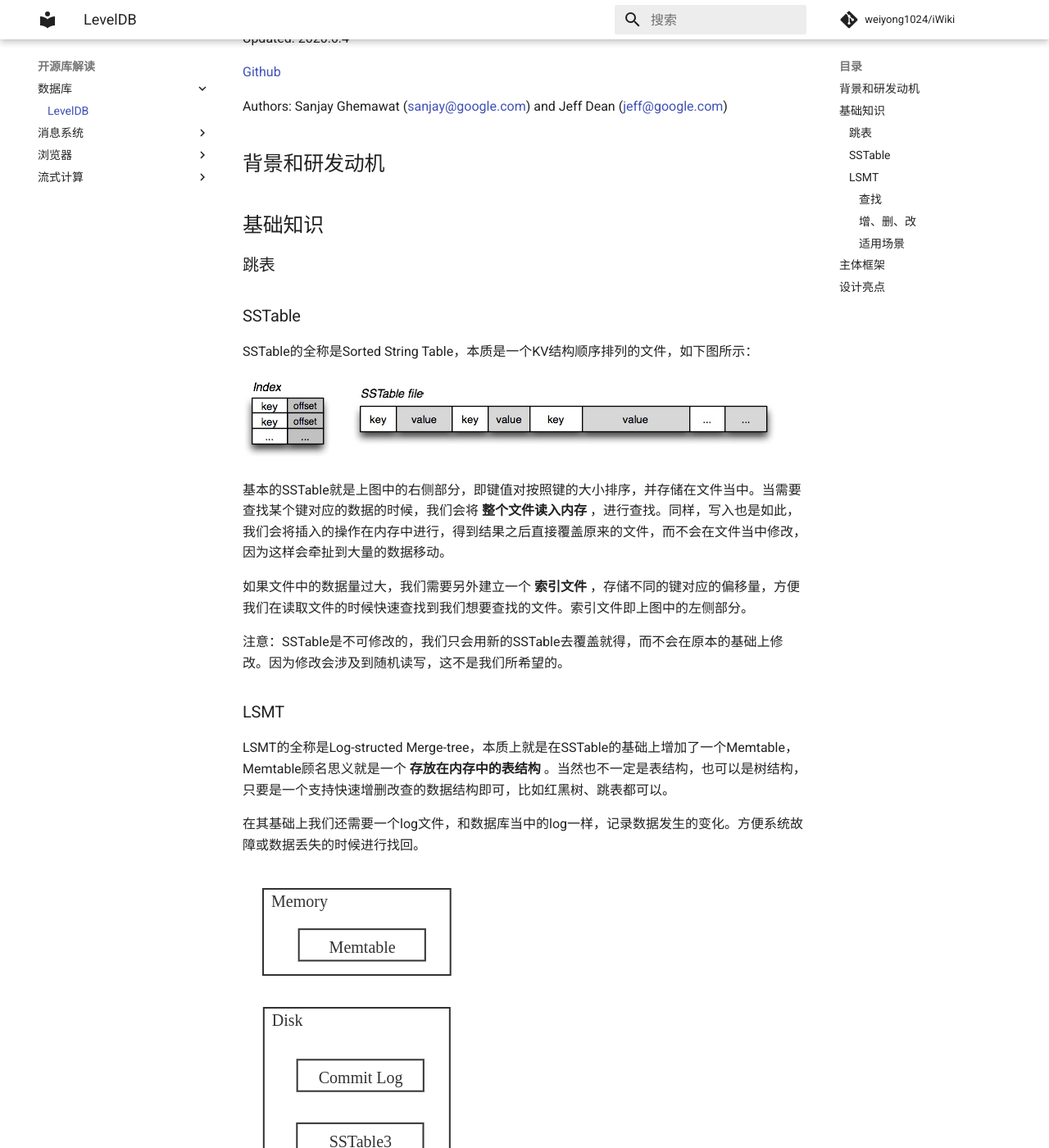
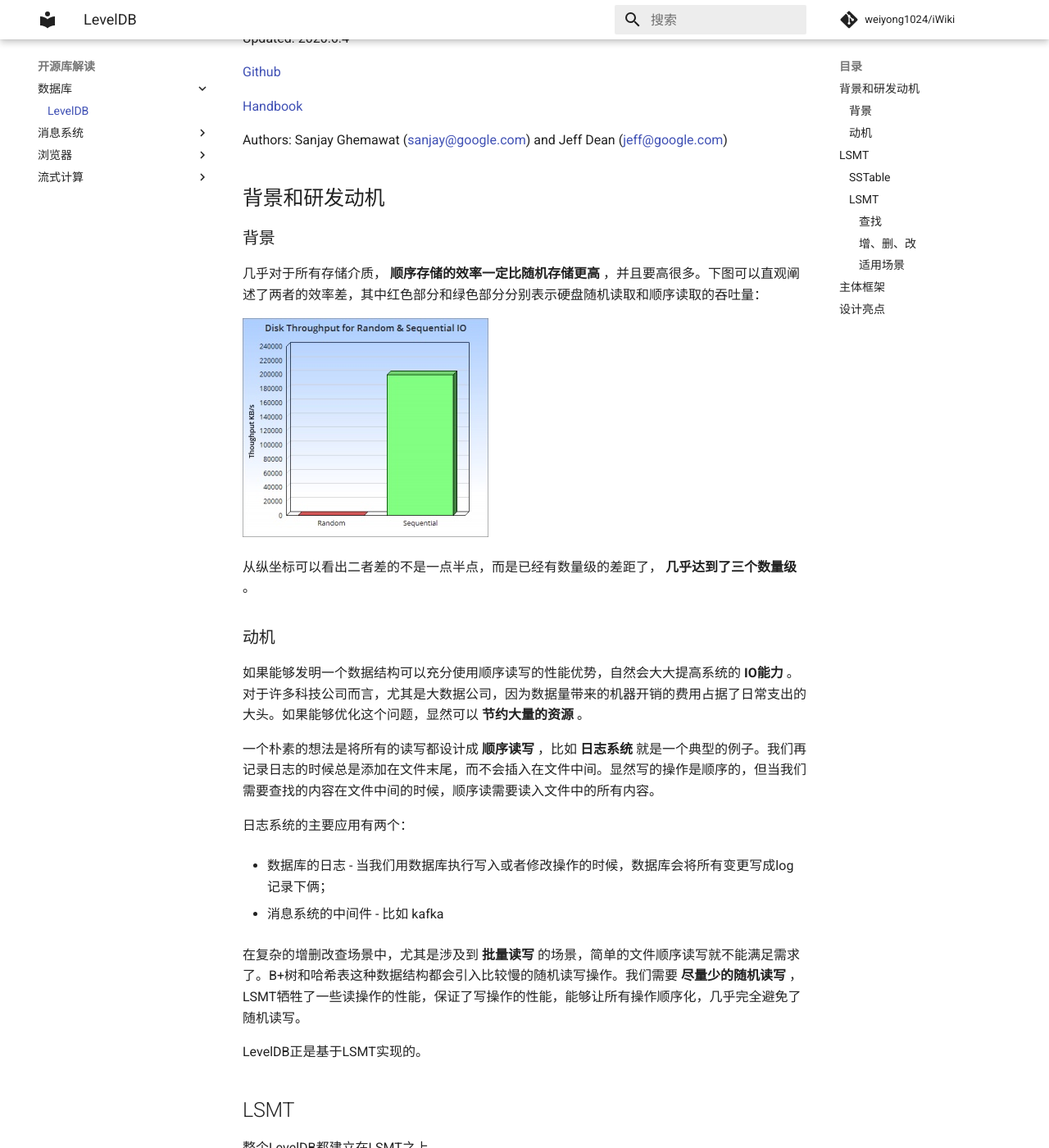
Before and after one commit to weiyong1024/iWiki, an MkDocs documentation site: the page built from docs/open_source/database/leveldb.md, in a window 1280 px wide and 1400 px high, scrolled down 195 px. Shown: the whole window at 82% size. Built offline with MkDocs 1.6.1 and Material for MkDocs 9.7.7, drawn with Linux system fonts in a browser that asks for light colours; comment, search, counter and statistics services are not loaded.

Commit message:
Add on LevelDB

```diff
--- a/docs/open_source/database/leveldb.md
+++ b/docs/open_source/database/leveldb.md
@@ -3,6 +3,8 @@
 Updated: 2020.6.4
 
 [Github](https://github.com/google/leveldb)
+
+[Handbook](https://leveldb-handbook.readthedocs.io/zh/latest/basic.html)
 
 Authors: Sanjay Ghemawat (sanjay@google.com) and Jeff Dean (jeff@google.com)
 
@@ -10,9 +12,33 @@ Authors: Sanjay Ghemawat (sanjay@google.com) and Jeff Dean (jeff@google.com)
 
 ## 背景和研发动机
 
-## 基础知识
+### 背景
 
-### 跳表
+几乎对于所有存储介质， **顺序存储的效率一定比随机存储更高** ，并且要高很多。下图可以直观阐述了两者的效率差，其中红色部分和绿色部分分别表示硬盘随机读取和顺序读取的吞吐量：
+
+![DiskIO](./images/disk_io.png)
+
+从纵坐标可以看出二者差的不是一点半点，而是已经有数量级的差距了， **几乎达到了三个数量级** 。
+
+### 动机
+
+如果能够发明一个数据结构可以充分使用顺序读写的性能优势，自然会大大提高系统的 **IO能力** 。对于许多科技公司而言，尤其是大数据公司，因为数据量带来的机器开销的费用占据了日常支出的大头。如果能够优化这个问题，显然可以 **节约大量的资源** 。
+
+一个朴素的想法是将所有的读写都设计成 **顺序读写** ，比如 **日志系统** 就是一个典型的例子。我们再记录日志的时候总是添加在文件末尾，而不会插入在文件中间。显然写的操作是顺序的，但当我们需要查找的内容在文件中间的时候，顺序读需要读入文件中的所有内容。
+
+日志系统的主要应用有两个：
+
+* 数据库的日志 - 当我们用数据库执行写入或者修改操作的时候，数据库会将所有变更写成log记录下俩；
+
+* 消息系统的中间件 - 比如 kafka
+
+在复杂的增删改查场景中，尤其是涉及到 **批量读写** 的场景，简单的文件顺序读写就不能满足需求了。B+树和哈希表这种数据结构都会引入比较慢的随机读写操作。我们需要 **尽量少的随机读写** ，LSMT牺牲了一些读操作的性能，保证了写操作的性能，能够让所有操作顺序化，几乎完全避免了随机读写。
+
+LevelDB正是基于LSMT实现的。
+
+## LSMT
+
+整个LevelDB都建立在LSMT之上，
 
 ### SSTable
 
```
Also changed, not shown: docs/open_source/database/images/disk_io.png (added).
